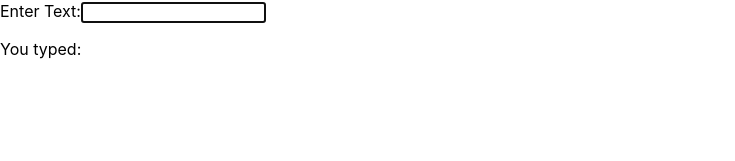
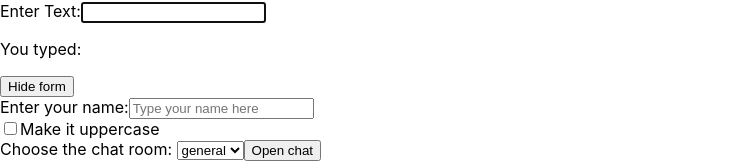
Before and after one commit to Faridmia/React-Js, a React (Create React App) app in the folder react-vs-nextjs/react-typescript/: page / in a window 1280 px wide. Shown: the part 10899-11060 px from the top of the page, without its empty margins (0-735 px from the left). Before the commit the page ends 10974 px from the top, so only its background shows below. Built offline with nearby package versions, Linux system fonts and the light colour scheme.

Commit message:
chatroom and event handler

```diff
--- a/react-vs-nextjs/react-typescript/src/App.tsx
+++ b/react-vs-nextjs/react-typescript/src/App.tsx
@@ -13,7 +13,9 @@ import { CounterProvider } from "./component/CounterContext";
 import { CounterDisplay } from "./component/CounterDisplay";
 import TodoList from "./component/CurlyBracket";
 import Darklight from "./component/dark-light-switcher/Darklight";
+import EffectsApp from "./component/Effectsapp";
 import Form from "./component/Form";
+import ComponentApp from "./component/FromShowHide";
 import InputData from "./component/inputField";
 import FormSubmit from "./component/ManagingState/Answerfield";
 import Messenger from "./component/ManagingState/Parentcontact";
@@ -76,6 +78,8 @@ export default function App() {
         <VideoApp />
         <MountUnmountData />
         <InputData />
+        <ComponentApp />
+        <EffectsApp />
       </div>
     </>
   );
--- /dev/null
+++ b/react-vs-nextjs/react-typescript/src/component/Effectsapp.js
@@ -0,0 +1,48 @@
+import { useEffect, useState } from "react";
+import { createConnection, sendMessage } from "./affectshandler.js";
+
+const serverUrl = "http://localhost:3000/";
+
+function ChatRoom({ roomId }) {
+  const [message, setMessage] = useState("");
+
+  useEffect(() => {
+    const connection = createConnection(serverUrl, roomId);
+    connection.connect();
+    return () => connection.disconnect();
+  }, [roomId]);
+
+  function handleSendClick() {
+    sendMessage(message);
+  }
+
+  return (
+    <>
+      <h1>Welcome to the {roomId} room!</h1>
+      <input value={message} onChange={(e) => setMessage(e.target.value)} />
+      <button onClick={handleSendClick}>Send</button>
+    </>
+  );
+}
+
+export default function EffectsApp() {
+  const [roomId, setRoomId] = useState("general");
+  const [show, setShow] = useState(false);
+  return (
+    <>
+      <label>
+        Choose the chat room:{" "}
+        <select value={roomId} onChange={(e) => setRoomId(e.target.value)}>
+          <option value="general">general</option>
+          <option value="travel">travel</option>
+          <option value="music">music</option>
+        </select>
+      </label>
+      <button onClick={() => setShow(!show)}>
+        {show ? "Close chat" : "Open chat"}
+      </button>
+      {show && <hr />}
+      {show && <ChatRoom roomId={roomId} />}
+    </>
+  );
+}
--- a/react-vs-nextjs/react-typescript/src/component/FromShowHide.js
+++ b/react-vs-nextjs/react-typescript/src/component/FromShowHide.js
@@ -1,27 +1,23 @@
 import { useState } from "react";
 
-export default function App() {
-  const [showForm, setShowForm] = useState(true); // State to control form visibility
-  const [name, setName] = useState(""); // State for the input name
-  const [isUppercase, setIsUppercase] = useState(false); // State for the uppercase checkbox
+export default function ComponentApp() {
+  const [showForm, setShowForm] = useState(true);
+  const [name, setName] = useState("");
+  const [isUppercase, setIsUppercase] = useState(false);
 
-  // Handler for name input changes
   const handleNameChange = (e) => {
     setName(e.target.value);
   };
 
-  // Handler for uppercase checkbox changes
   const handleUppercaseChange = (e) => {
     setIsUppercase(e.target.checked);
   };
 
-  // Determine the displayed name based on the checkbox
   const displayedName = isUppercase ? name.toUpperCase() : name;
 
   return (
     <div className="flex flex-col items-center justify-center min-h-screen bg-gray-100 p-4 font-sans">
       <div className="bg-white p-8 rounded-lg shadow-xl w-full max-w-lg">
-        {/* Toggle form visibility button */}
         <button
           onClick={() => setShowForm(!showForm)}
           className="mb-6 px-6 py-2 bg-blue-500 text-white font-medium rounded-lg hover:bg-blue-600 focus:outline-none focus:ring-2 focus:ring-blue-500 focus:ring-opacity-50 transition duration-200 ease-in-out shadow-sm"
@@ -29,10 +25,8 @@ export default function App() {
           {showForm ? "Hide form" : "Show form"}
         </button>
 
-        {/* Form content, conditionally rendered */}
         {showForm && (
           <div className="space-y-6">
-            {/* Name input section */}
             <div>
               <label
                 htmlFor="nameInput"
@@ -50,7 +44,6 @@ export default function App() {
               />
             </div>
 
-            {/* Uppercase checkbox section */}
             <div className="flex items-center">
               <input
                 id="uppercaseCheckbox"
@@ -67,8 +60,7 @@ export default function App() {
               </label>
             </div>
 
-            {/* Greeting message */}
-            {name && ( // Only show greeting if name is not empty
+            {name && (
               <p className="text-gray-800 text-lg">
                 Hello,{" "}
                 <span className="font-bold text-blue-600">{displayedName}</span>
--- /dev/null
+++ b/react-vs-nextjs/react-typescript/src/component/affectshandler.js
@@ -0,0 +1,17 @@
+export function sendMessage(message) {
+  console.log("🔵 You sent: " + message);
+}
+
+export function createConnection(serverUrl, roomId) {
+  // A real implementation would actually connect to the server
+  return {
+    connect() {
+      console.log(
+        '✅ Connecting to "' + roomId + '" room at ' + serverUrl + "..."
+      );
+    },
+    disconnect() {
+      console.log('❌ Disconnected from "' + roomId + '" room at ' + serverUrl);
+    },
+  };
+}
```
Also changed, not shown: react-vs-nextjs/react-typescript/src/component/TodosApp.js (added, +47 -0 lines), react-vs-nextjs/react-typescript/src/component/todos.js (added, +15 -0 lines).
